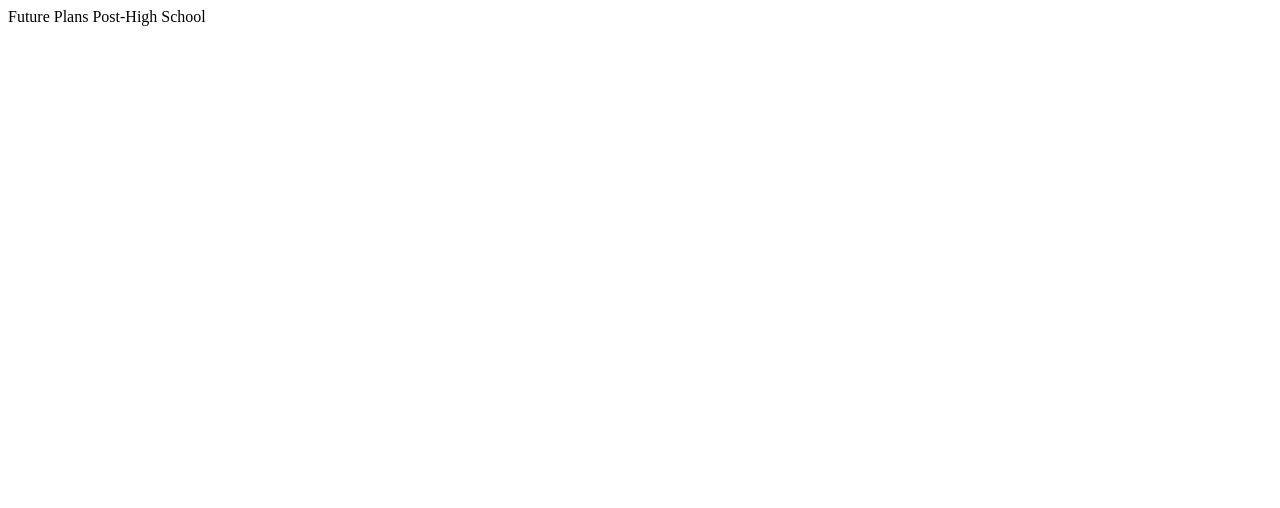
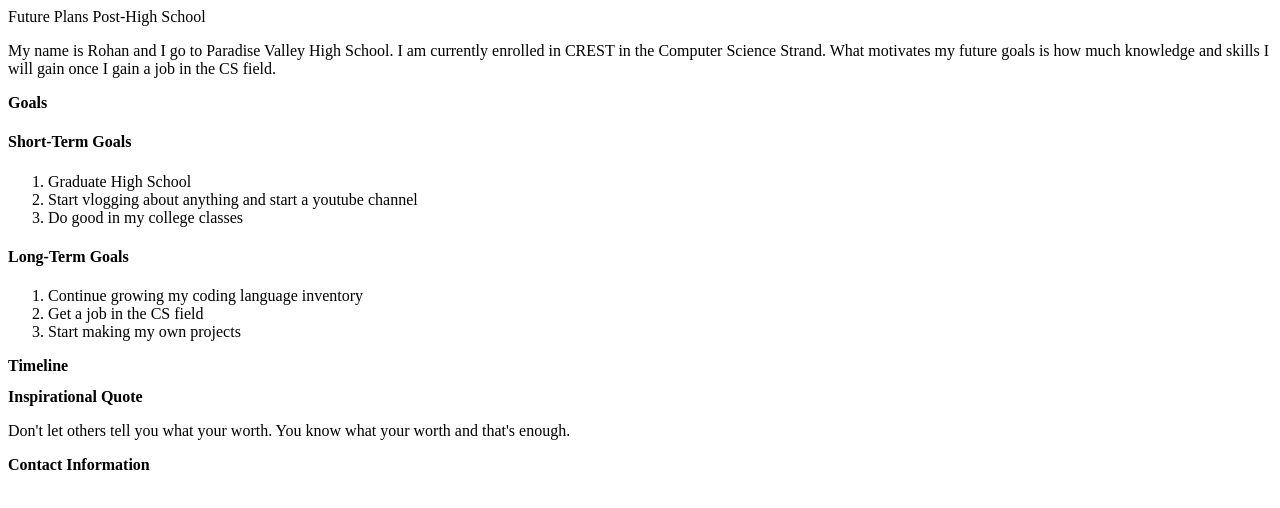
Before and after one commit to rjohn05-dc/-Future-Plans-Post-High-School-Webpage, a plain HTML site: page index.html in a window 1280 px wide. Drawn offline with Linux system fonts and the light colour scheme.

Commit message:
finsihed most of it

```diff
--- a/index.html
+++ b/index.html
@@ -4,9 +4,43 @@
     <meta charset="UTF-8">
     <meta name="viewport" content="width=device-width, initial-scale=1.0">
     <title>Document</title>
+    <link rel="stylesheet" href="style.css">
 </head>
+
 <body>
     <header>Future Plans Post-High School</header>
+    <main>
+        <p>My name is Rohan and I go to Paradise Valley High School. I am currently enrolled in CREST in the Computer Science Strand. What motivates my future goals is how much knowledge and skills I will gain once I gain a job in the CS field.</p>
+        <section>
+            <h2>Goals</h2>
+            <h4>Short-Term Goals</h3>
+                <p>
+                    <ol>
+                        <li>Graduate High School</li>
+                        <li>Start vlogging about anything and start a youtube channel</li>
+                        <li>Do good in my college classes</li>
+                    </ol>
+                </p>
+            <h4>Long-Term Goals</h4>
+            <p>
+                <ol>
+                    <li>Continue growing my coding language inventory</li>
+                    <li>Get a job in the CS field</li>
+                    <li>Start making my own projects</li>
+                </ol>
+            </p>
+        </section>
+        <h2>Timeline</h2>
 
+        <section>
+            <h2>Inspirational Quote</h2>
+            <p>Don't let others tell you what your worth. You know what your worth and that's enough.</p>
+        </section>
+
+        <section>
+            <h2>Contact Information</h2>
+            <p></p>
+        </section>
+    </main>
 </body>
 </html>
--- a/style.css
+++ b/style.css
@@ -1,4 +1,3 @@
-.header{
-    justify-content:center;
-    align-content:center;
+*{
+    font-size:medium;
 }
```
